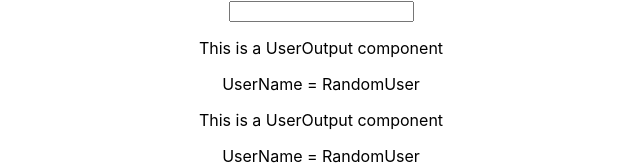
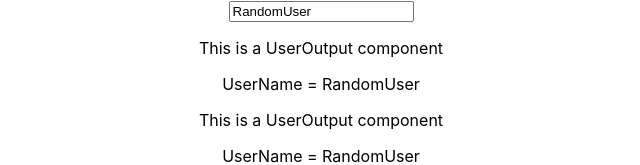
Before and after one commit to Makeedo/react-complete-guide-assignment-1, a React (Create React App) app: page / in a window 1280 px wide. Shown: the top 165 px of the page, without its empty margins (319-959 px from the left). Built offline with nearby package versions, Linux system fonts and the light colour scheme.

Commit message:
resolved step 8 & 9

```diff
--- a/src/App.js
+++ b/src/App.js
@@ -18,7 +18,7 @@ class App extends Component {
   render() {
     return (
       <div className="App">
-        <UserInput changeHandler={this.userNameChangeHandler}/>
+        <UserInput value={this.state.userName} changeHandler={this.userNameChangeHandler}/>
         <UserOutput userName={this.state.userName}/>
         <UserOutput userName={this.state.userName}/>
         <UserOutput userName={this.state.userName}/>
--- a/src/components/UserInput/UserInput.js
+++ b/src/components/UserInput/UserInput.js
@@ -3,7 +3,7 @@ import React from 'react';
 const UserInput = (props) => {
 
     return(
-        <input type='text' onChange={props.changeHandler} />
+        <input type='text' onChange={props.changeHandler} value={props.value}/>
     );
 
 };
```
